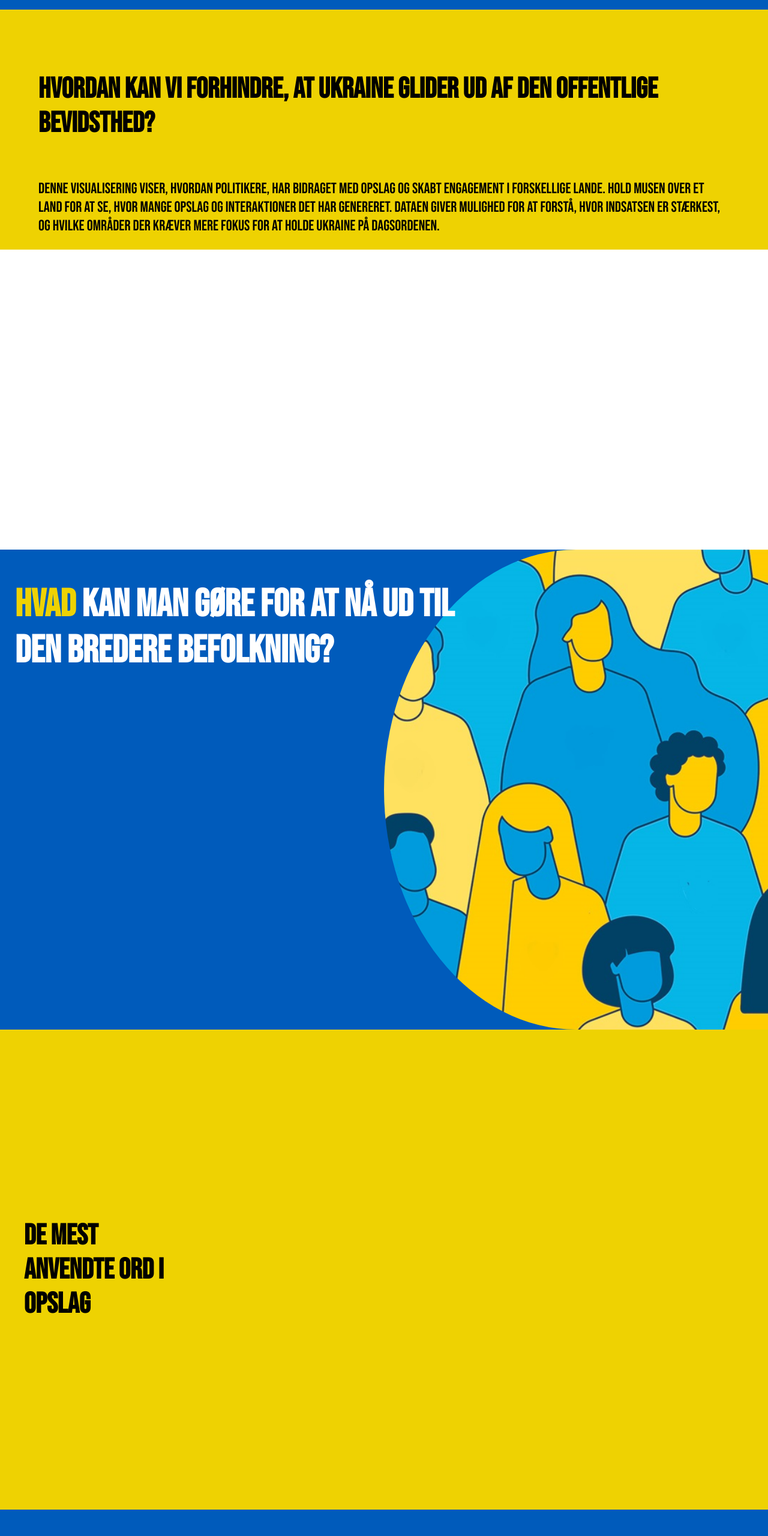
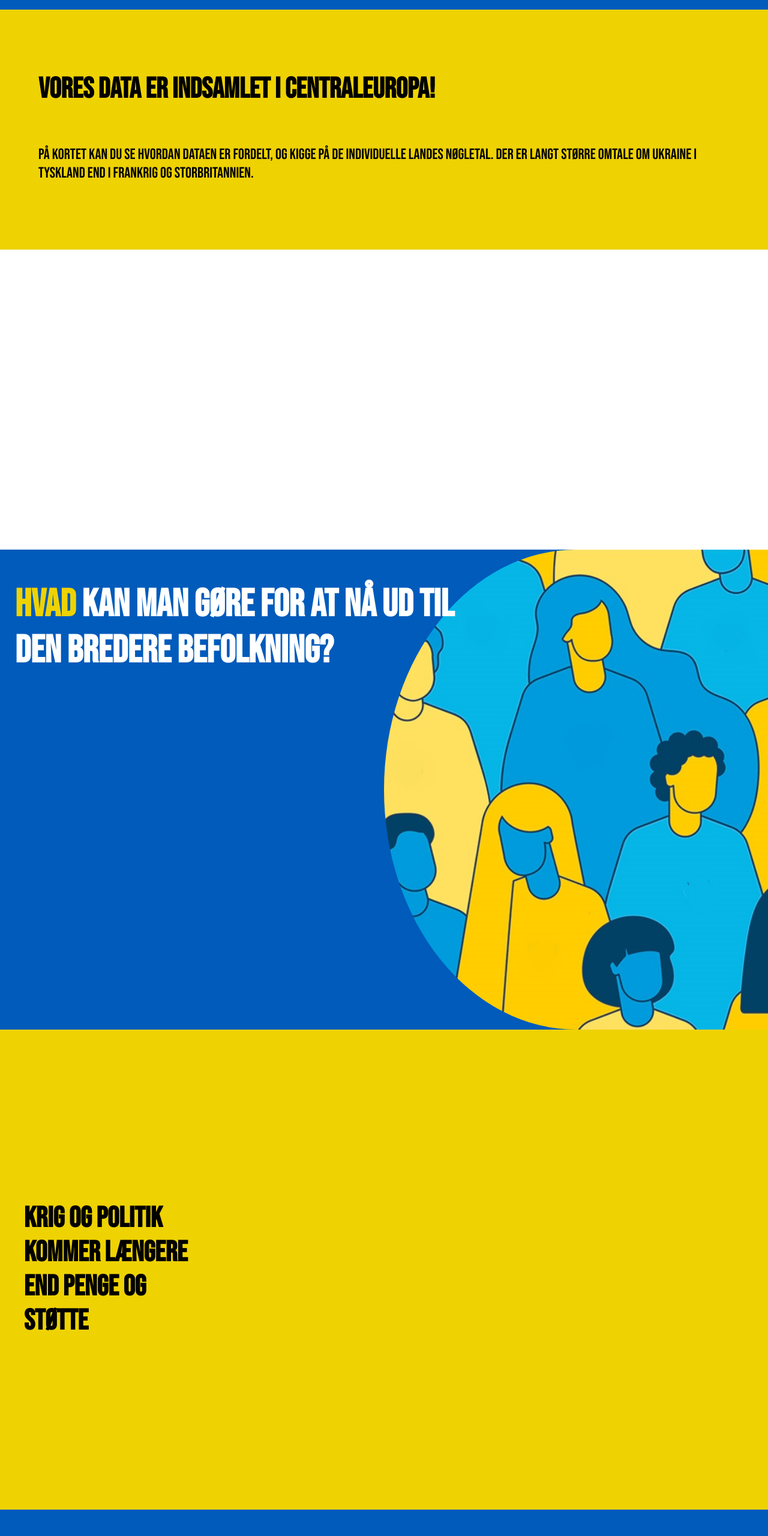
Before and after one commit to EliasBWGarcia/portfolio06, a website: page index.html in a window 1280 px wide. Shown: the part 1560-4120 px from the top of the page at 60% size. Drawn offline with nearby package versions, Linux system fonts and the light colour scheme; no server answers.

Commit message:
ændrede titler

```diff
--- a/index.html
+++ b/index.html
@@ -33,8 +33,8 @@
 </div>
 <div class="map_page">
     <div class="map_tekst_container">
-    <h2>Hvordan kan vi forhindre, at Ukraine glider ud af den offentlige bevidsthed? </h2>
-    <p>Denne visualisering viser, hvordan politikere, har bidraget med opslag og skabt engagement i forskellige lande. Hold musen over et land for at se, hvor mange opslag og interaktioner det har genereret. Dataen giver mulighed for at forstå, hvor indsatsen er stærkest, og hvilke områder der kræver mere fokus for at holde Ukraine på dagsordenen.</p>
+    <h2>Vores data er indsamlet i Centraleuropa! </h2>
+    <p>På kortet kan du se hvordan dataen er fordelt, og kigge på de individuelle landes nøgletal. Der er langt større omtale om Ukraine i Tyskland end i Frankrig og Storbritannien.</p>
     </div>
 </div>
 <div class="map_container">
@@ -53,7 +53,7 @@
 
 <div class="top_word_container">
     <div>
-        <h2>De mest anvendte ord i opslag</h2>
+        <h2>Krig og Politik kommer længere end Penge og Støtte</h2>
     </div>
     <div>
         <div>
@@ -77,7 +77,7 @@
 
 <div class="fifth_container">
 <div>
-    <h2>Politikere eller nyhedsmedier er den mest effektive kommunikations fremgangsmåde</h2>
+    <h2>Politikere og nyhedsmedier har størst rækkevidde!</h2>
 </div>
 <div>
     <div>
@@ -88,7 +88,7 @@
 
 <div class="sixth_container">
     <div>
-        <h2>Hvor langt bør et opslag være for at få flest reaktioner?</h2>
+        <h2>Dit opslag skal hverken være for langt eller for kort!</h2>
     </div>
     <div>
         <div>
```
